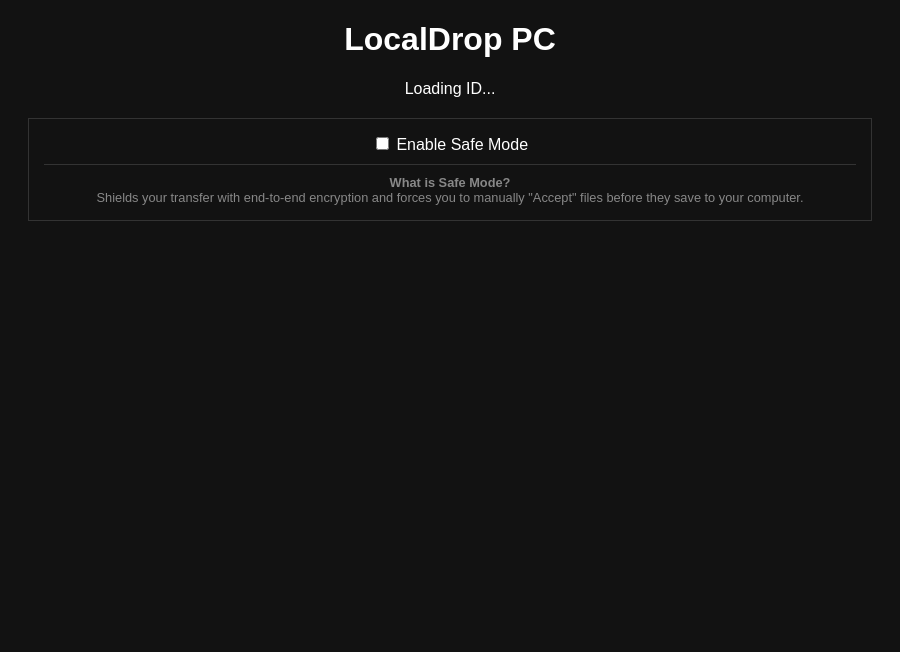
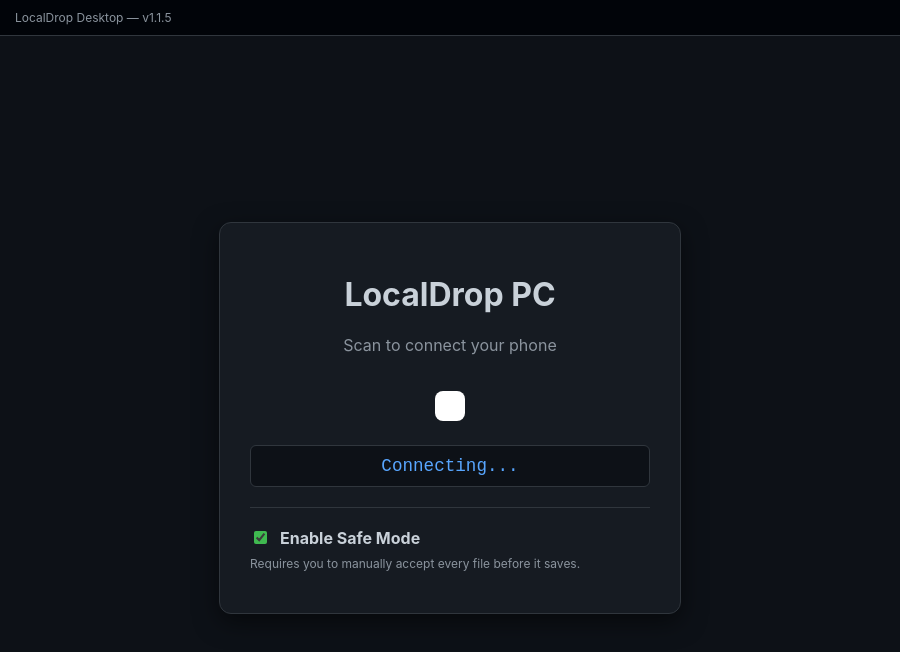
Before and after one commit to devtphbs/localdrop-pc, an Electron app: page index.html in a window 900 px wide. Drawn offline with Linux system fonts and the light colour scheme; a script that the page names is missing.

Commit message:
Update index.html

```diff
--- a/index.html
+++ b/index.html
@@ -1,51 +1,150 @@
 <!DOCTYPE html>
-<html>
+<html lang="en">
 <head>
+    <meta charset="UTF-8">
+    <meta name="viewport" content="width=device-width, initial-scale=1.0">
     <title>LocalDrop Desktop</title>
     <style>
-        body { font-family: sans-serif; text-align: center; background: #121212; color: white; }
-        .update-notify { display: none; position: fixed; bottom: 20px; right: 20px; background: #333; padding: 15px; border-radius: 8px; border: 1px solid #444; }
-        .safe-mode-info { font-size: 0.8em; color: #888; margin-top: 10px; border-top: 1px solid #333; padding-top: 10px; }
-        button { cursor: pointer; padding: 10px; margin: 10px; border-radius: 5px; border: none; background: #007bff; color: white; }
+        :root {
+            --bg: #0d1117;
+            --card: #161b22;
+            --primary: #58a6ff;
+            --text: #c9d1d9;
+            --border: #30363d;
+        }
+        body {
+            font-family: -apple-system, system-ui, sans-serif;
+            background: var(--bg);
+            color: var(--text);
+            margin: 0;
+            height: 100vh;
+            display: flex;
+            flex-direction: column;
+            overflow: hidden;
+        }
+
+        /* Top Bar styling to match the system */
+        .title-bar {
+            height: 35px;
+            background: #010409;
+            display: flex;
+            align-items: center;
+            padding: 0 15px;
+            font-size: 12px;
+            color: #8b949e;
+            border-bottom: 1px solid var(--border);
+            -webkit-app-region: drag; /* Allows moving the window */
+        }
+
+        .main-content {
+            flex: 1;
+            display: flex;
+            flex-direction: column;
+            align-items: center;
+            justify-content: center;
+            padding: 20px;
+        }
+
+        .card {
+            background: var(--card);
+            border: 1px solid var(--border);
+            border-radius: 12px;
+            padding: 30px;
+            text-align: center;
+            width: 100%;
+            max-width: 400px;
+            box-shadow: 0 8px 24px rgba(0,0,0,0.5);
+        }
+
+        #qrcode {
+            background: white;
+            padding: 15px;
+            border-radius: 8px;
+            margin: 20px auto;
+            display: inline-block;
+        }
+
+        .id-display {
+            font-family: monospace;
+            background: #0d1117;
+            padding: 10px;
+            border-radius: 6px;
+            color: var(--primary);
+            font-size: 1.1rem;
+            margin-bottom: 20px;
+            border: 1px solid var(--border);
+        }
+
+        .safe-mode-panel {
+            margin-top: 20px;
+            padding-top: 20px;
+            border-top: 1px solid var(--border);
+            text-align: left;
+        }
+
+        input[type="checkbox"] { accent-color: #3fb950; }
+
+        #notification {
+            background: var(--primary);
+            color: white;
+            padding: 10px;
+            text-align: center;
+            display: none;
+            font-weight: bold;
+        }
     </style>
 </head>
 <body>
-    <h1>LocalDrop PC</h1>
-    <div id="peer-id">Loading ID...</div>
 
-    <div style="margin: 20px; padding: 15px; border: 1px solid #333;">
-        <label>
-            <input type="checkbox" id="safeMode"> Enable Safe Mode
-        </label>
-        <div class="safe-mode-info">
-            <strong>What is Safe Mode?</strong><br>
-            Shields your transfer with end-to-end encryption and forces you to manually "Accept" files before they save to your computer.
+    <div class="title-bar">LocalDrop Desktop — v1.1.5</div>
+    <div id="notification">New version ready! <button onclick="restartApp()">Update Now</button></div>
+
+    <div class="main-content">
+        <div class="card">
+            <h1>LocalDrop PC</h1>
+            <p style="color: #8b949e;">Scan to connect your phone</p>
+
+            <div id="qrcode"></div>
+
+            <div class="id-display" id="peer-id">Connecting...</div>
+
+            <div class="safe-mode-panel">
+                <label style="display: flex; align-items: center; gap: 10px; cursor: pointer;">
+                    <input type="checkbox" id="safeMode" checked>
+                    <strong>Enable Safe Mode</strong>
+                </label>
+                <p style="font-size: 12px; color: #8b949e; margin-top: 8px;">
+                    Requires you to manually accept every file before it saves.
+                </p>
+            </div>
         </div>
     </div>
 
-    <div id="notification" class="update-notify">
-        <p id="message"></p>
-        <button id="restart-button" style="display:none" onclick="restartApp()">Restart & Update</button>
-    </div>
+    <script src="https://cdnjs.cloudflare.com/ajax/libs/qrcodejs/1.0.0/qrcode.min.js"></script>
+    <script src="https://unpkg.com/peerjs@1.5.2/dist/peerjs.min.js"></script>
 
-    <script src="https://unpkg.com/peerjs@1.5.2/dist/peerjs.min.js"></script>
     <script>
         const { ipcRenderer } = require('electron');
-        const peer = new Peer('localdrop-pc-' + Math.floor(Math.random() * 10000));
+        const peer = new Peer('localdrop-pc-250');
 
         peer.on('open', (id) => {
-            document.getElementById('peer-id').innerText = "Your PC ID: " + id;
+            document.getElementById('peer-id').innerText = id;
+
+            // Generate the QR code for your Vercel website
+            new QRCode(document.getElementById("qrcode"), {
+                text: "https://your-vercel-link.vercel.app", // Change this to your real link!
+                width: 160,
+                height: 160,
+                colorDark : "#000000",
+                colorLight : "#ffffff"
+            });
         });
 
-        // Receiving File Logic
         peer.on('connection', (conn) => {
             conn.on('data', (data) => {
                 const isSafe = document.getElementById('safeMode').checked;
-
                 if (isSafe) {
-                    if (confirm(`Accept file: ${data.name} (${data.size} bytes)?`)) {
-                        saveFile(data);
-                    }
+                    if (confirm(`Accept file: ${data.name}?`)) { saveFile(data); }
                 } else {
                     saveFile(data);
                 }
@@ -54,22 +153,14 @@
 
         function saveFile(data) {
             const blob = new Blob([data.file], { type: data.type });
-            const url = window.URL.createObjectURL(blob);
-            const a = document.createElement('a');
-            a.href = url;
-            a.download = data.name;
-            a.click();
+            const link = document.createElement('a');
+            link.href = URL.createObjectURL(blob);
+            link.download = data.name;
+            link.click();
         }
 
-        // Auto-Update UI Handlers
         ipcRenderer.on('update_available', () => {
             document.getElementById('notification').style.display = 'block';
-            document.getElementById('message').innerText = 'New update found. Downloading...';
-        });
-
-        ipcRenderer.on('update_downloaded', () => {
-            document.getElementById('message').innerText = 'Update ready!';
-            document.getElementById('restart-button').style.display = 'block';
         });
 
         function restartApp() {
```
